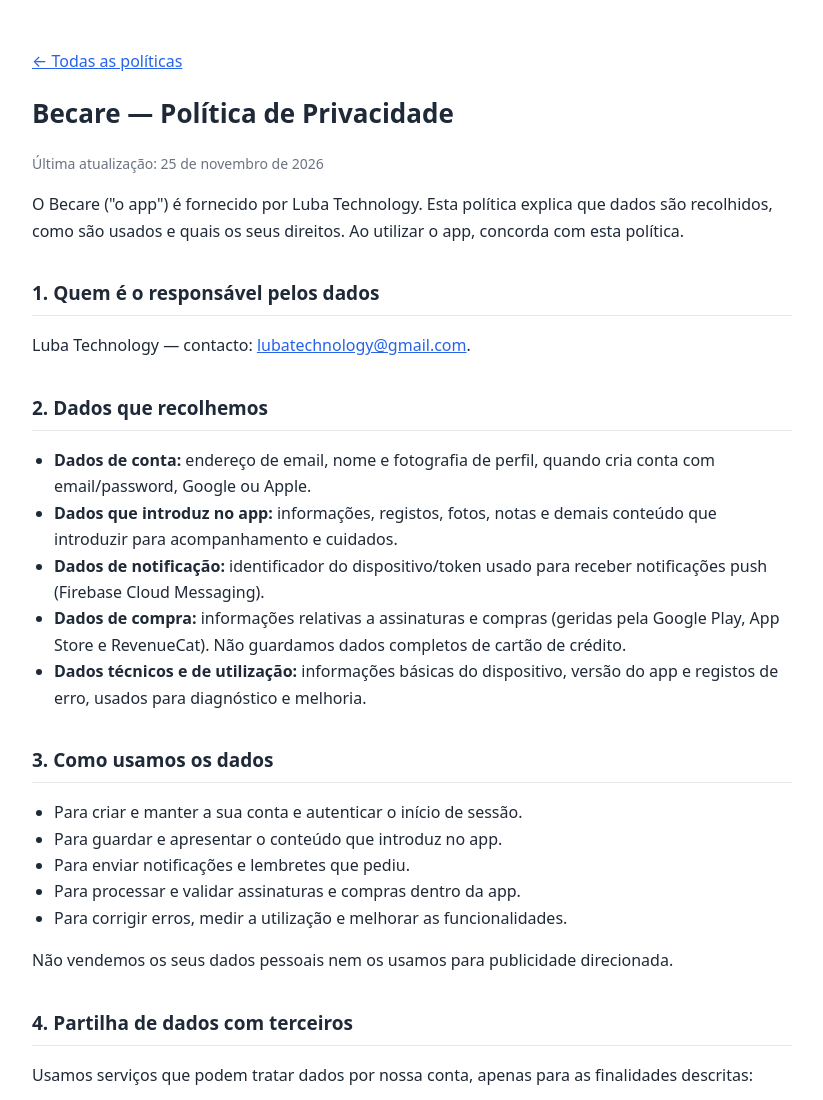
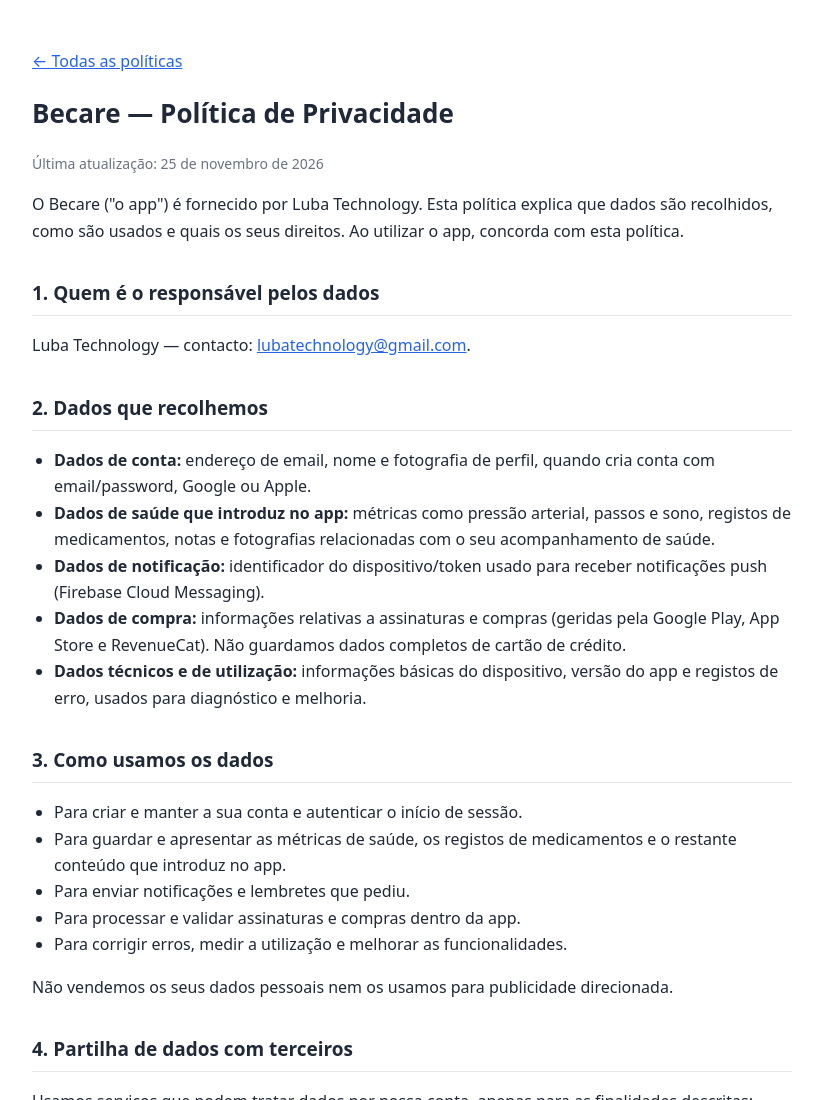
Before and after one commit to lubatechnology-cloud/privacy-policies, a plain HTML site: page becare.html in a window 1280 px wide. Shown: the top 1100 px of the page, without its empty margins (228-1051 px from the left). Drawn offline with Linux system fonts and the light colour scheme.

Commit message:
Atualizar politica Becare com dados de saude

```diff
--- a/becare.html
+++ b/becare.html
@@ -24,7 +24,7 @@
 <h2>2. Dados que recolhemos</h2>
 <ul>
   <li><strong>Dados de conta:</strong> endereço de email, nome e fotografia de perfil, quando cria conta com email/password, Google ou Apple.</li>
-  <li><strong>Dados que introduz no app:</strong> informações, registos, fotos, notas e demais conteúdo que introduzir para acompanhamento e cuidados.</li>
+  <li><strong>Dados de saúde que introduz no app:</strong> métricas como pressão arterial, passos e sono, registos de medicamentos, notas e fotografias relacionadas com o seu acompanhamento de saúde.</li>
   <li><strong>Dados de notificação:</strong> identificador do dispositivo/token usado para receber notificações push (Firebase Cloud Messaging).</li>
   <li><strong>Dados de compra:</strong> informações relativas a assinaturas e compras (geridas pela Google Play, App Store e RevenueCat). Não guardamos dados completos de cartão de crédito.</li>
   <li><strong>Dados técnicos e de utilização:</strong> informações básicas do dispositivo, versão do app e registos de erro, usados para diagnóstico e melhoria.</li>
@@ -33,7 +33,7 @@
 <h2>3. Como usamos os dados</h2>
 <ul>
   <li>Para criar e manter a sua conta e autenticar o início de sessão.</li>
-  <li>Para guardar e apresentar o conteúdo que introduz no app.</li>
+  <li>Para guardar e apresentar as métricas de saúde, os registos de medicamentos e o restante conteúdo que introduz no app.</li>
   <li>Para enviar notificações e lembretes que pediu.</li>
   <li>Para processar e validar assinaturas e compras dentro da app.</li>
   <li>Para corrigir erros, medir a utilização e melhorar as funcionalidades.</li>
```
